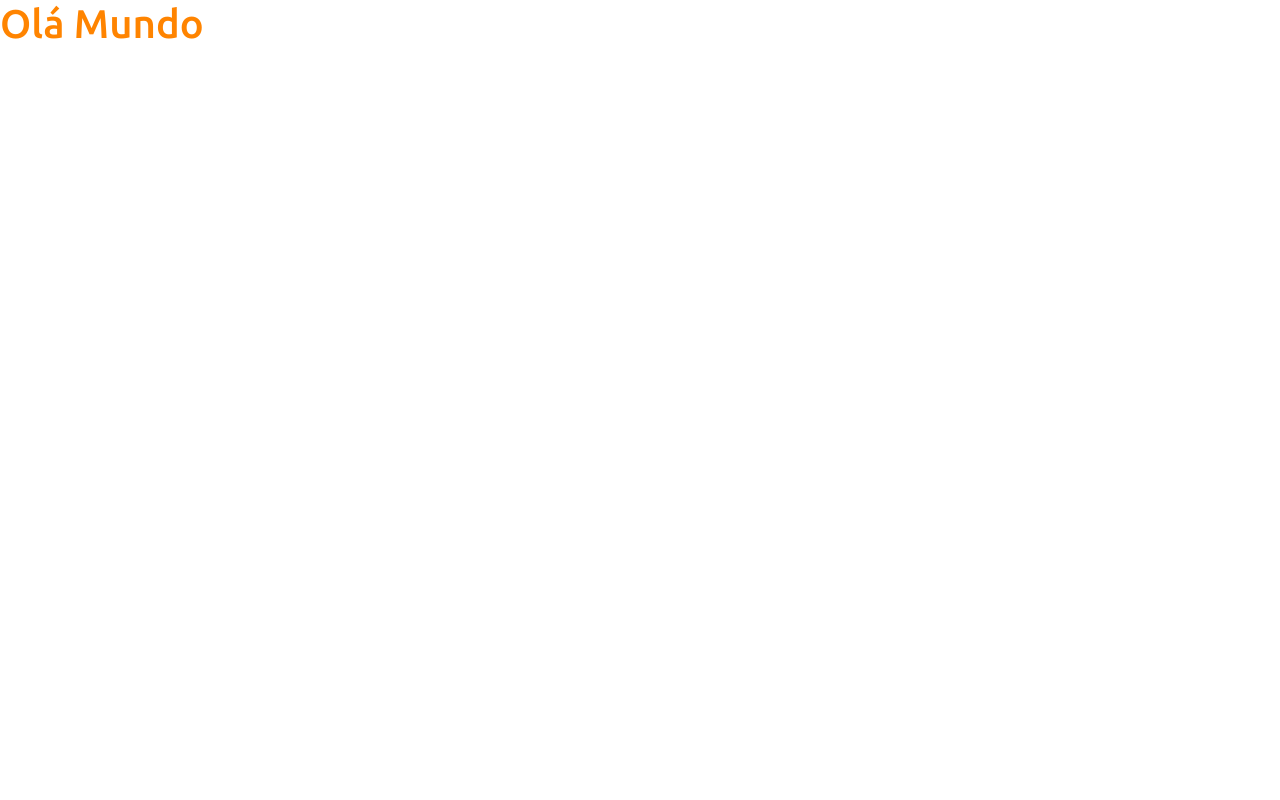
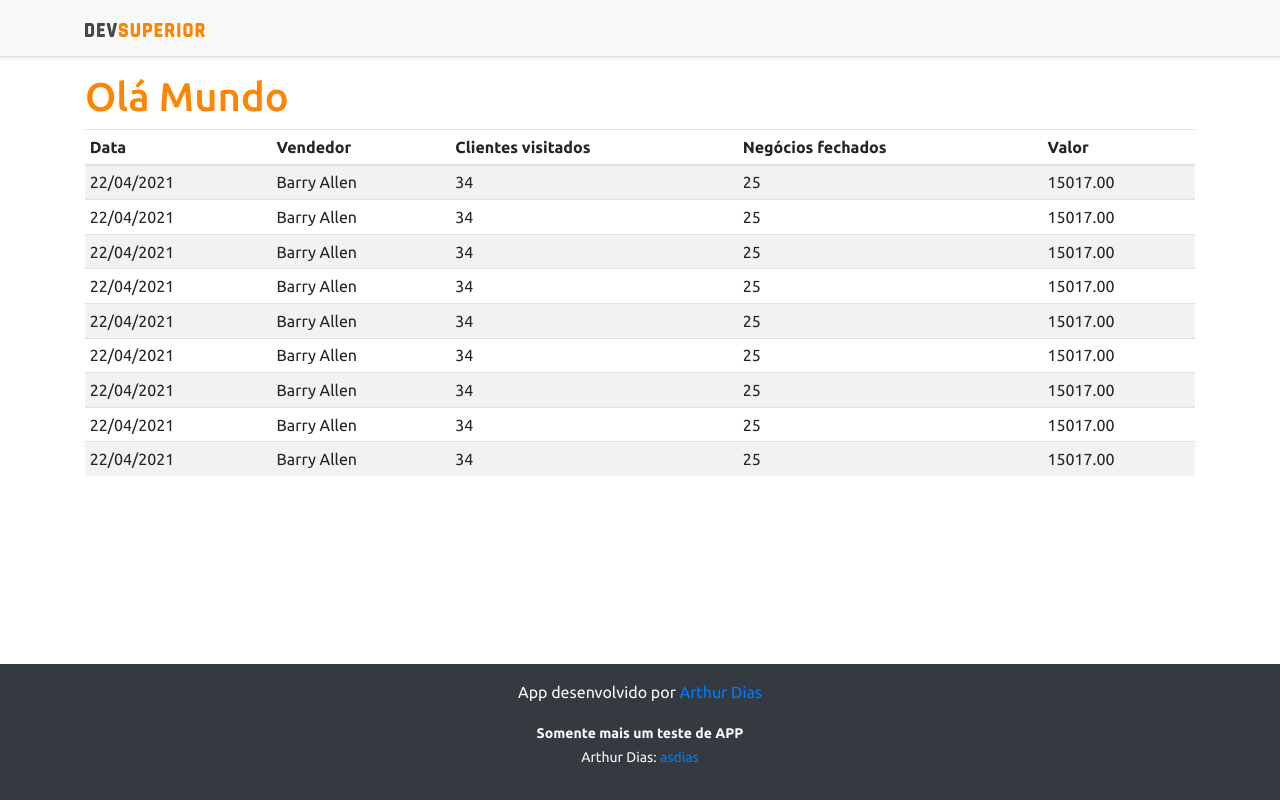
Before and after one commit to arthursousadias/projetosds3, a React (Create React App) app in the folder frontend/: page / in a window 1280 px wide. Built offline with nearby package versions, Linux system fonts and the light colour scheme.

Commit message:
Componentes Básicos

```diff
--- a/frontend/src/App.tsx
+++ b/frontend/src/App.tsx
@@ -1,9 +1,18 @@
+import DataTable from 'componentes/datatable';
+import Footer from 'componentes/footer';
+import NavBar from 'componentes/navbar/index';
+
 
 function App() {
   return (
-    <div >
-      <h1 className="text-primary">Olá Mundo</h1>
-    </div>
+    <>
+      <NavBar />
+      <div className="container">
+        <h1 className="text-primary">Olá Mundo</h1>
+        <DataTable />
+      </div>
+      <Footer />
+    </>
   );
 }
 
--- /dev/null
+++ b/frontend/src/componentes/datatable/index.tsx
@@ -0,0 +1,83 @@
+function DataTable() {
+    return (
+        <div className="table-responsive">
+            <table className="table table-striped table-sm">
+                <thead>
+                    <tr>
+                        <th>Data</th>
+                        <th>Vendedor</th>
+                        <th>Clientes visitados</th>
+                        <th>Negócios fechados</th>
+                        <th>Valor</th>
+                    </tr>
+                </thead>
+                <tbody>
+                    <tr>
+                        <td>22/04/2021</td>
+                        <td>Barry Allen</td>
+                        <td>34</td>
+                        <td>25</td>
+                        <td>15017.00</td>
+                    </tr>
+                    <tr>
+                        <td>22/04/2021</td>
+                        <td>Barry Allen</td>
+                        <td>34</td>
+                        <td>25</td>
+                        <td>15017.00</td>
+                    </tr>
+                    <tr>
+                        <td>22/04/2021</td>
+                        <td>Barry Allen</td>
+                        <td>34</td>
+                        <td>25</td>
+                        <td>15017.00</td>
+                    </tr>
+                    <tr>
+                        <td>22/04/2021</td>
+                        <td>Barry Allen</td>
+                        <td>34</td>
+                        <td>25</td>
+                        <td>15017.00</td>
+                    </tr>
+                    <tr>
+                        <td>22/04/2021</td>
+                        <td>Barry Allen</td>
+                        <td>34</td>
+                        <td>25</td>
+                        <td>15017.00</td>
+                    </tr>
+                    <tr>
+                        <td>22/04/2021</td>
+                        <td>Barry Allen</td>
+                        <td>34</td>
+                        <td>25</td>
+                        <td>15017.00</td>
+                    </tr>
+                    <tr>
+                        <td>22/04/2021</td>
+                        <td>Barry Allen</td>
+                        <td>34</td>
+                        <td>25</td>
+                        <td>15017.00</td>
+                    </tr>
+                    <tr>
+                        <td>22/04/2021</td>
+                        <td>Barry Allen</td>
+                        <td>34</td>
+                        <td>25</td>
+                        <td>15017.00</td>
+                    </tr>
+                    <tr>
+                        <td>22/04/2021</td>
+                        <td>Barry Allen</td>
+                        <td>34</td>
+                        <td>25</td>
+                        <td>15017.00</td>
+                    </tr>
+                </tbody>
+            </table>
+        </div>
+    );
+}
+export default DataTable;
--- /dev/null
+++ b/frontend/src/componentes/footer/index.tsx
@@ -0,0 +1,12 @@
+function Footer() {
+    return (
+            <footer className="footer mt-auto py-3 bg-dark">
+                <div className="container">
+                    <p className="text-light">App desenvolvido por <a href="https://github.com/acenelio" target="_blank" rel="noreferrer">Arthur Dias</a></p>
+                    <p className="text-light"><small><strong>Somente mais um teste de APP</strong><br />
+                    Arthur Dias: <a href="#" target="_blank" rel="noreferrer">asdias</a></small></p>
+                </div>
+            </footer>
+    );
+}
+export default Footer;
--- /dev/null
+++ b/frontend/src/componentes/navbar/index.tsx
@@ -0,0 +1,13 @@
+import ImgDsDark from 'assets/img/ds-dark.svg'
+function NavBar() {
+    return (
+        <div className="d-flex flex-column flex-md-row align-items-center p-3 px-md-4 mb-3 bg-light border-bottom shadow-sm">
+            <div className="container">
+                <nav className="my-2 my-md-0 mr-md-3">
+                    <img src={ImgDsDark} alt="DevSuperior" width="120" />
+                </nav>
+            </div>
+        </div>
+    );
+}
+export default NavBar;
```
Also changed, not shown: frontend/src/assets/img/ds-dark.svg (added).
